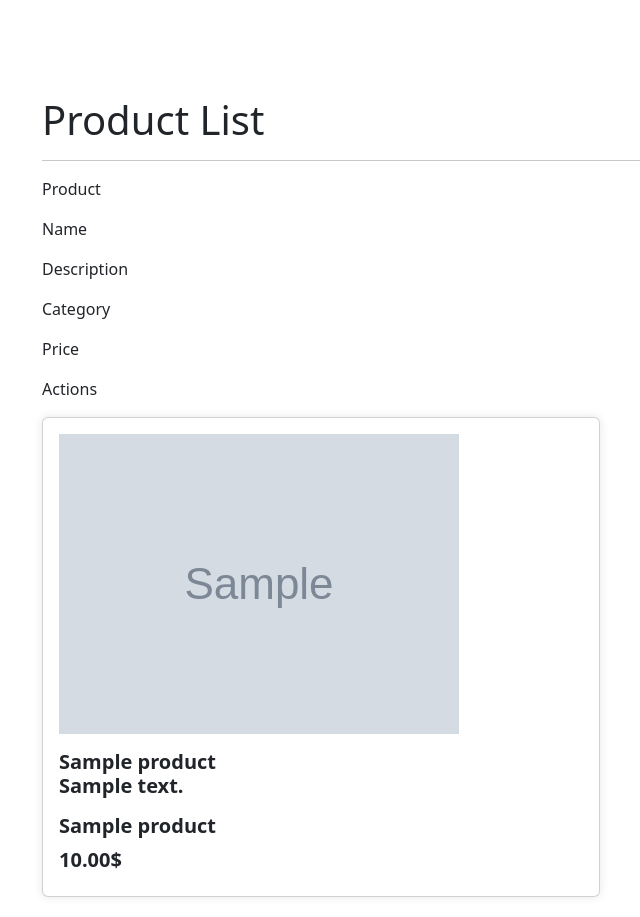
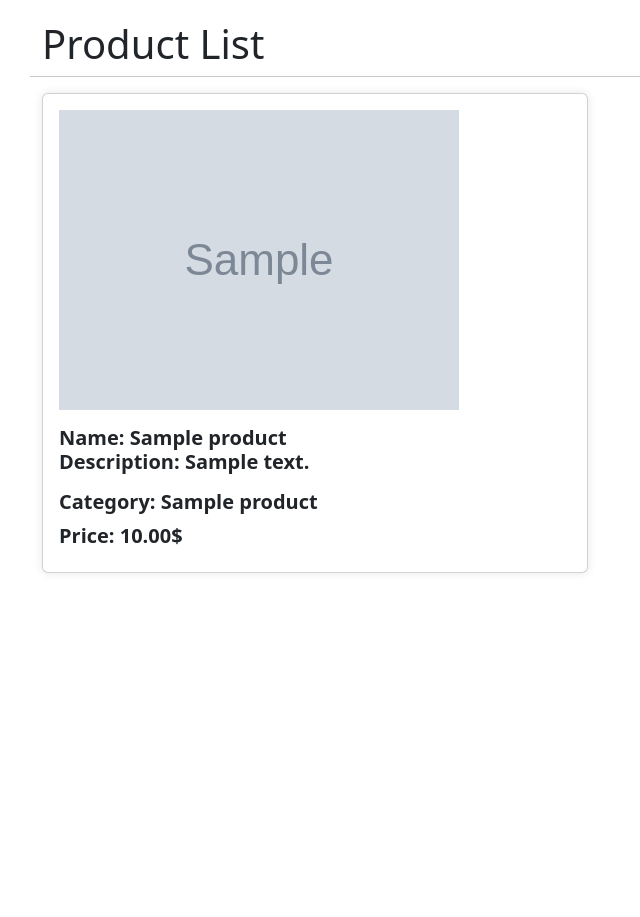
Before and after one commit to NikolaGrdanoski/supermarket_website, a PHP site: template views/product/list.php in a window 1280 px wide. Shown: the whole page, without its empty margins (40-680 px from the left). After the commit the page ends 573 px from the top, so only its background shows below. Run offline with PHP 8.4, Linux system fonts and the light colour scheme; the template is opened without the code that fills it: most values are stand-ins (such as "Sample title", 1, 10 or a date in 2020); grey boxes marked "Sample" are stand-in pictures.

Commit message:
Updated the list view file

```diff
--- a/views/product/list.php
+++ b/views/product/list.php
@@ -2,7 +2,7 @@
 
 <html>
     <head>
-        <meta charset="UTF-8" content="widp=device-widp">
+        <meta charset="UTF-8" content="width=device-width">
         <link rel="stylesheet" type="text/css" href="./views/main.css">
         <title>Product List</title>
         <link href="https://cdn.jsdelivr.net/npm/bootstrap@5.3.3/dist/css/bootstrap.min.css" rel="stylesheet">
@@ -10,20 +10,13 @@
     </head>
     <body>
         <main>
-            <div class="container mt-5 pt-5">
+            <div class="container-lg">
+                <div class="row">
                     <h1>Product List</h1>
                     <hr>
                     <?php if (empty($products)): ?>
                         <p>No products found.</p>
                     <?php else: ?>
-                    <div>
-                        <p>Product</p>
-                        <p>Name</p>
-                        <p>Description</p>
-                        <p>Category</p>
-                        <p>Price</p>
-                        <p>Actions</p>
-                    </div>
                         <div class="col-md-6">
                             <div class="card smooth-transition">
                                 <div class="card-body">
@@ -31,16 +24,17 @@
                                         <p>
                                             <img src="<?php echo strip_tags($product['image']); ?>" alt="<?php echo strip_tags($product['name']); ?>" style="widp: 100px; height: auto;">
                                         </p>
-                                    <h3 class="card-title"><?php echo strip_tags($product['name']); ?></d>
-                                    <p class="description"><?php echo strip_tags($product['description']); ?></p>
-                                    <p class="card-text"><?php echo strip_tags($product['category_name']); ?></p>
-                                    <p class="card-text"><?php echo number_format($product['price'], 2); ?>$</p>
+                                        <h3 class="card-title">Name: <?php echo strip_tags($product['name']); ?></d>
+                                        <p class="description">Description: <?php echo strip_tags($product['description']); ?></p>
+                                        <p class="card-text">Category: <?php echo strip_tags($product['category_name']); ?></p>
+                                        <p class="card-text">Price: <?php echo number_format($product['price'], 2); ?>$</p>
                                     <?php endforeach; ?>
                                 </div>
                             </div>
                         </div>
                     <?php endif; ?>
                 </div>
+            </div>
         </main>
     </body>
 </html>
```
Lines whose indentation alone changed are shown as unchanged.
